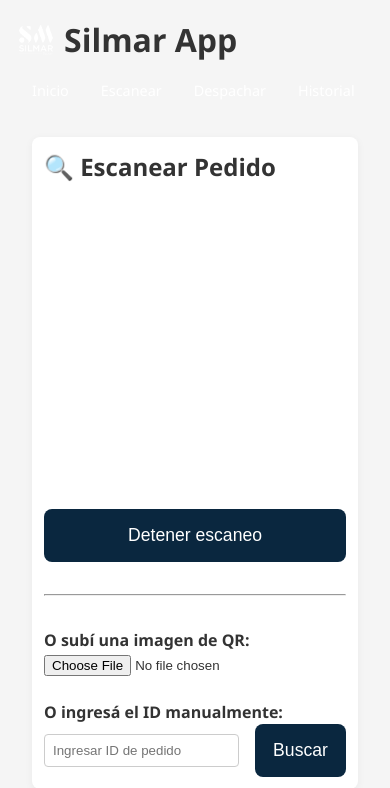
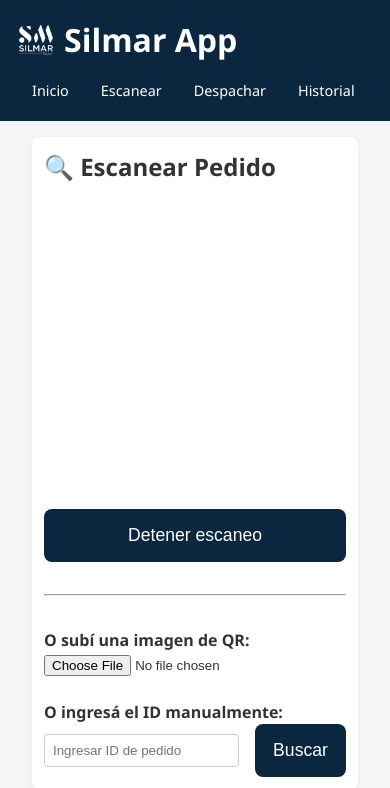
Before and after one commit to PadillaGabriel/Silmar, a FastAPI app: page /escanear in a window 390 px wide. Shown: the top 788 px of the page. Run offline with FastAPI, Linux system fonts and the light colour scheme; some libraries are stand-ins or nearby versions.

Commit message:
Update styles.css

```diff
--- a/app/static/styles.css
+++ b/app/static/styles.css
@@ -41,6 +41,30 @@
         align-items: stretch;
         padding: var(--spacing);
       }
+
+      /* =====================
+   Header: fondo y texto
+   ===================== */
+header {
+  background: var(--primary) !important;
+  color: white !important;
+  /* si quieres que quede fijo en desktop también: */
+  position: sticky;
+  top: 0;
+  z-index: 1000;
+}
+
+/* enlaces en header siempre blancos */
+header nav a {
+  color: white !important;
+}
+
+/* logo/título en header siempre blanco */
+header .logo,
+header h1 {
+  color: white !important;
+}
+
 
       /* Nav horizontal con scroll */
       header nav {
```
